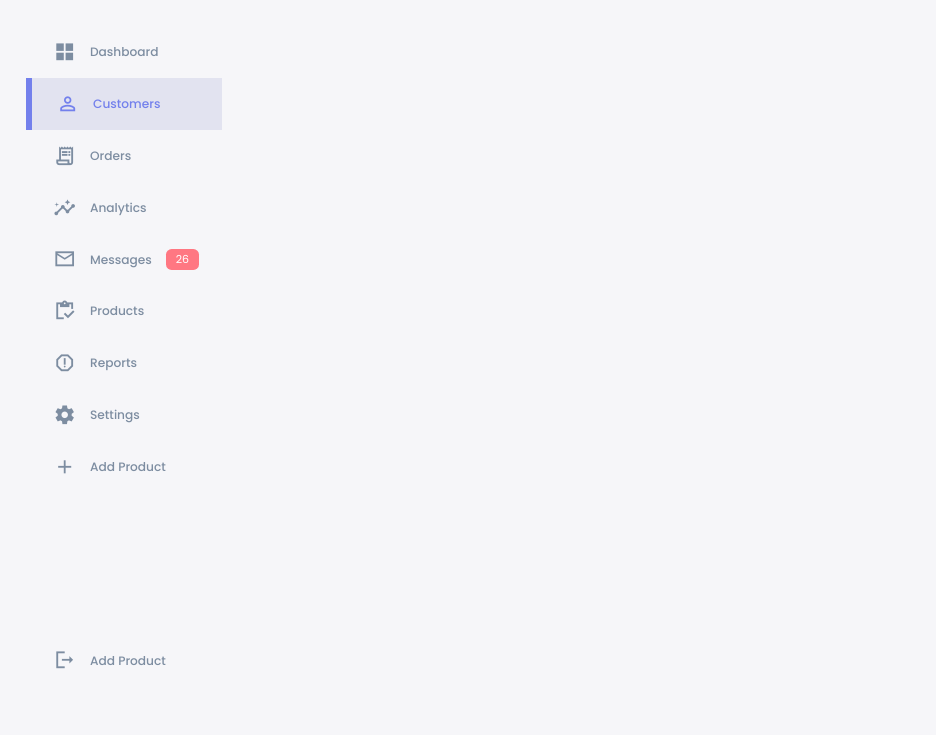
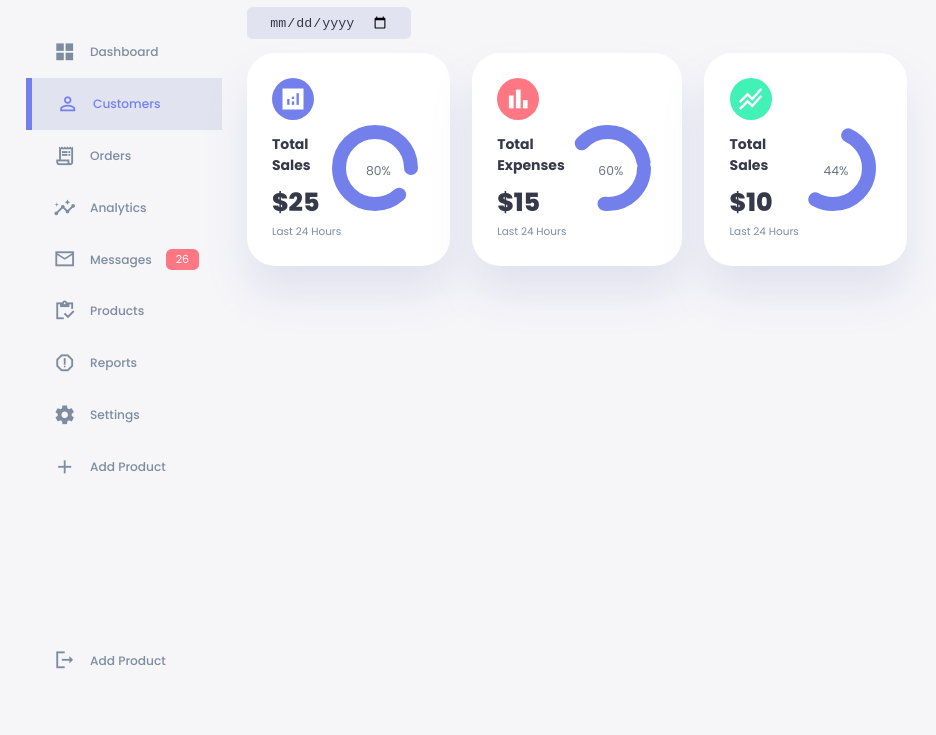
Before and after one commit to Lelabeshidze/admin-dashboard, a plain HTML site: page index.html in a window 1280 px wide. Shown: the part 65-800 px from the top of the page, without its empty margins (0-936 px from the left). Drawn offline with Linux system fonts and the light colour scheme.

Commit message:
added card styles

```diff
--- a/index.html
+++ b/index.html
@@ -67,6 +67,71 @@
           </a>
         </div>
       </aside>
+      <main>
+        <h1>Dashboard</h1>
+        <div class="date">
+          <input type="date" />
+        </div>
+        <div class="insights">
+          <div class="sales">
+            <span class="material-icons-sharp">analytics</span>
+            <div class="middle">
+              <div class="left">
+                <h3>Total Sales</h3>
+                <h1>$25</h1>
+              </div>
+              <div class="progress">
+                <svg>
+                  <circle cx="38" cy="38" r="36"></circle>
+                </svg>
+                <div class="number">
+                  <p>80%</p>
+                </div>
+              </div>
+            </div>
+            <small class="text-muted">Last 24 Hours</small>
+          </div>
+          <!-- end of sales -->
+          <div class="expenses">
+            <span class="material-icons-sharp">bar_chart</span>
+            <div class="middle">
+              <div class="left">
+                <h3>Total Expenses</h3>
+                <h1>$15</h1>
+              </div>
+              <div class="progress">
+                <svg>
+                  <circle cx="38" cy="38" r="36"></circle>
+                </svg>
+                <div class="number">
+                  <p>60%</p>
+                </div>
+              </div>
+            </div>
+            <small class="text-muted">Last 24 Hours</small>
+          </div>
+          <!-- end of expenses -->
+          <div class="income">
+            <span class="material-icons-sharp">stacked_line_chart</span>
+            <div class="middle">
+              <div class="left">
+                <h3>Total Sales</h3>
+                <h1>$10</h1>
+              </div>
+              <div class="progress">
+                <svg>
+                  <circle cx="38" cy="38" r="36"></circle>
+                </svg>
+                <div class="number">
+                  <p>44%</p>
+                </div>
+              </div>
+            </div>
+            <small class="text-muted">Last 24 Hours</small>
+          </div>
+          <!-- end of income -->
+        </div>
+      </main>
     </div>
 
     <script src="index.js"></script>
--- a/style.css
+++ b/style.css
@@ -45,6 +45,7 @@ body {
   background-color: var(--color-background);
   user-select: none;
   overflow-x: hidden;
+  color: var(--color-dark);
 }
 
 .container {
@@ -107,6 +108,9 @@ b {
 .warning {
   color: var(--color-warning);
 }
+
+/* =======SIDEBAR====== */
+
 aside {
   height: 100vh;
 }
@@ -185,3 +189,100 @@ aside .sidebar .message-count {
   font-size: 11px;
   border-radius: var(--border-radius-1);
 }
+
+/* ===========MAIN============ */
+
+main {
+  margin-top: 1.4rem;
+}
+main .date {
+  display: inline-block;
+  background: var(--color-light);
+  border-radius: var(--border-radius-1);
+  margin-top: 1rem;
+  padding: 0.5rem 1.6rem;
+}
+main .date input[type="date"] {
+  background: transparent;
+  color: var(--color-dark);
+}
+
+main .insights {
+  display: grid;
+  grid-template-columns: repeat(3, 1fr);
+  gap: 1.6rem;
+}
+main .insights > div {
+  background: var(--color-white);
+  padding: var(--card-padding);
+  border-radius: var(--card-border-radius);
+  margin-top: 1rem;
+  box-shadow: var(--box-shadow);
+  transition: all 300ms ease;
+}
+main .insights > div:hover {
+  box-shadow: none;
+}
+main .insights > div span {
+  background: var(--color-primary);
+  padding: 0.5rem;
+  border-radius: 50%;
+  color: var(--color-white);
+  font-size: 2rem;
+}
+main .insights > div.expenses span {
+  background-color: var(--color-danger);
+}
+main .insights > div.income span {
+  background-color: var(--color-success);
+}
+main .insights > div .middle {
+  display: flex;
+  align-items: center;
+  justify-content: space-between;
+}
+main .insights h3 {
+  margin: 1rem 0 0.6rem;
+  font-size: 1rem;
+}
+main .insights .progress {
+  position: relative;
+  width: 92px;
+  height: 92px;
+  border: 50%;
+}
+main .insights svg {
+  width: 7rem;
+  height: 7rem;
+}
+main .insights svg circle {
+  fill: none;
+  stroke: var(--color-primary);
+  stroke-width: 14;
+  stroke-linecap: round;
+  transform: translate(5px, 5px);
+  /* stroke-dasharray: 110;
+  stroke-dashoffset: 92; */
+}
+main .insights .sales svg circle {
+  stroke-dashoffset: -30;
+  stroke-dasharray: 200;
+}
+main .insights .expenses svg circle {
+  stroke-dashoffset: 20;
+  stroke-dasharray: 80;
+}
+main .insights .income svg circle {
+  stroke-dashoffset: 35;
+  stroke-dasharray: 110;
+}
+main .insights .progress .number {
+  position: absolute;
+  top: 0;
+  left: 0;
+  height: 100%;
+  width: 100%;
+  display: flex;
+  justify-content: center;
+  align-items: center;
+}
```
